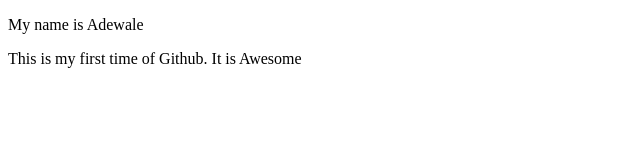
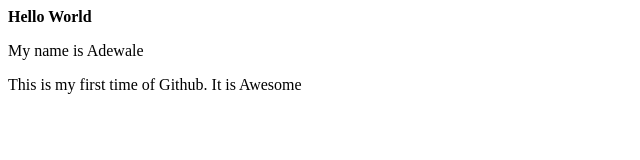
Before and after one commit to walincon/default-api, a plain HTML site: page index.html in a window 1280 px wide. Shown: the whole page, without its empty margins (0-640 px from the left). Drawn offline with Linux system fonts and the light colour scheme.

Commit message:
Added.html

```diff
--- a/index.html
+++ b/index.html
@@ -6,6 +6,7 @@
     <title>Document</title>
 </head>
 <body>
+    <b>Hello World</b>
     <p>My name is Adewale </p>
     <p> This is my first time of Github. It is Awesome  </p>
 </body>
```
